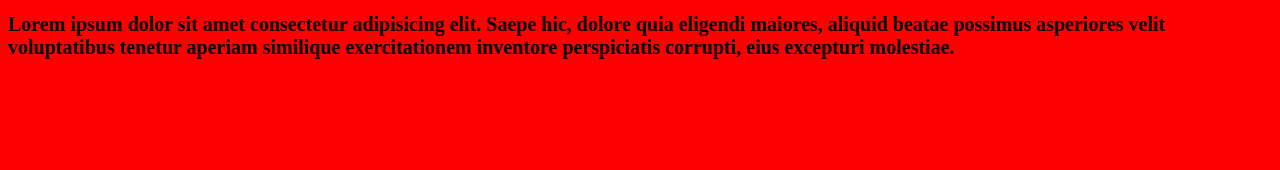
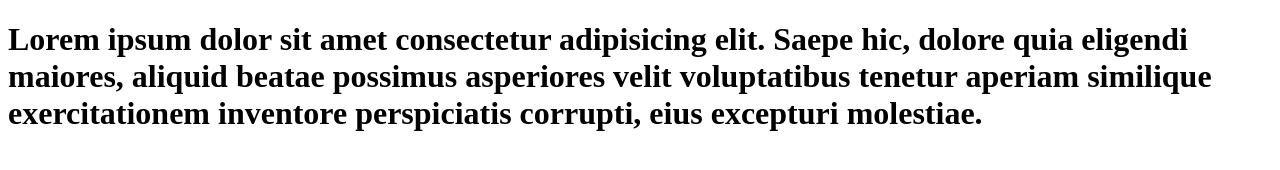
Before and after one commit to francis-buabin-owusu/versioning-demo, a website: page index.html in a window 1280 px wide. Drawn offline with Linux system fonts and the light colour scheme.

```diff
--- a/index.html
+++ b/index.html
@@ -7,15 +7,6 @@
     <title>Document</title>
 </head>
 <body>
-    <style contenteditable="true">
-        body{
-            background-color: red;
-        }
-        *{
-            font-size: 20px;
-        }
-    </style>
-
     <h1>
         Lorem ipsum dolor sit amet consectetur adipisicing elit. Saepe hic, dolore quia eligendi maiores, aliquid beatae possimus asperiores velit voluptatibus tenetur aperiam similique exercitationem inventore perspiciatis corrupti, eius excepturi molestiae.
     </h1>
```
